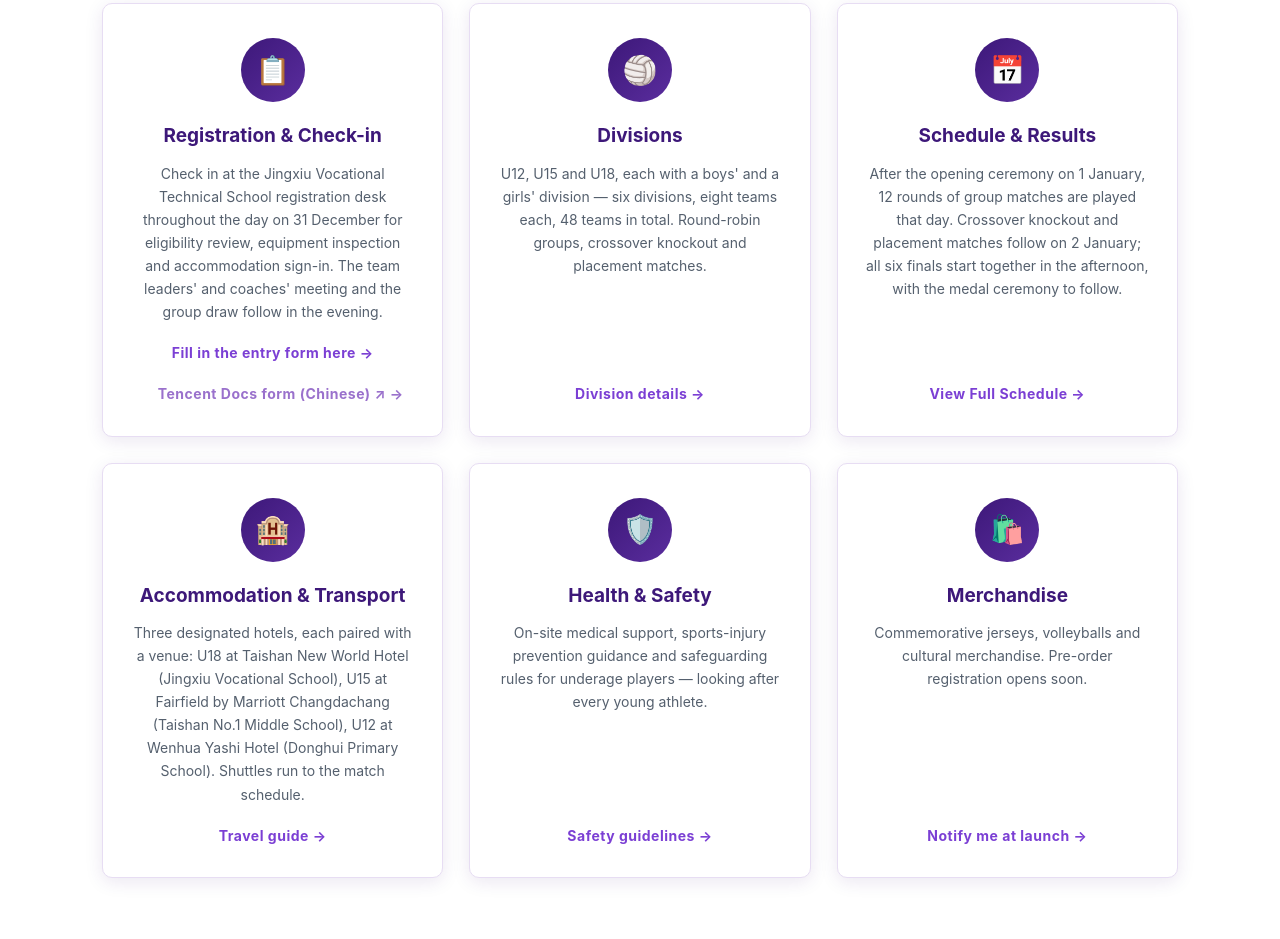
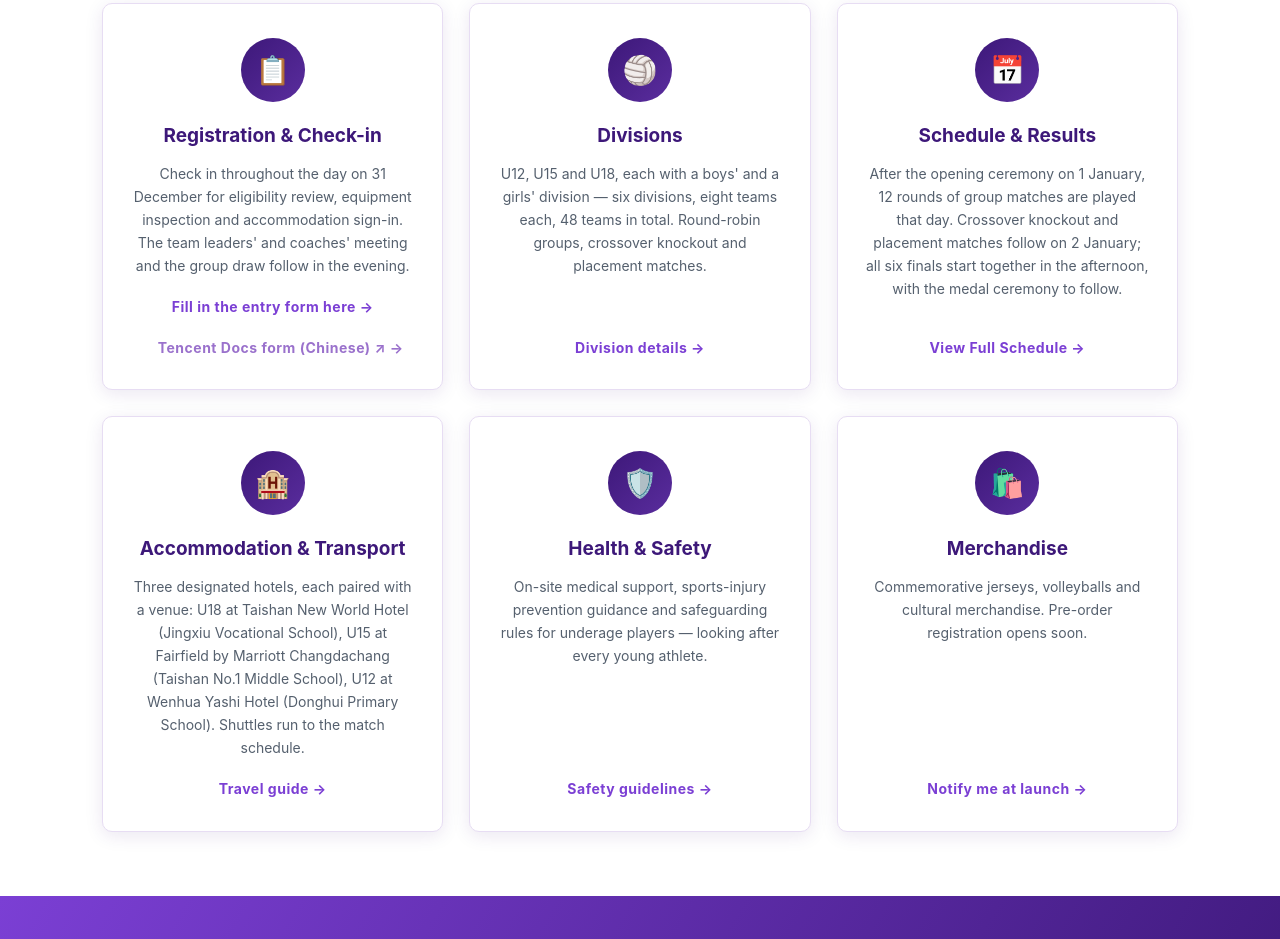
Before and after one commit to Maklive/yuedong-volleyball, a plain HTML site: page en/index.html in a window 1280 px wide. Shown: the part 1262-2201 px from the top of the page. Drawn offline with Linux system fonts and the light colour scheme.

Commit message:
报名与签到卡片去掉报到具体地点（与总日程待定保持一致）

```diff
--- a/en/index.html
+++ b/en/index.html
@@ -312,7 +312,7 @@ footer { background: var(--purple); color: #d9c8f0; margin-top: 0; }
       <div class="card">
         <div class="icon">📋</div>
         <h3>Registration & Check-in</h3>
-        <p>Check in at the Jingxiu Vocational Technical School registration desk throughout the day on 31 December for eligibility review, equipment inspection and accommodation sign-in. The team leaders' and coaches' meeting and the group draw follow in the evening.</p>
+        <p>Check in throughout the day on 31 December for eligibility review, equipment inspection and accommodation sign-in. The team leaders' and coaches' meeting and the group draw follow in the evening.</p>
         <a class="more" href="register.html">Fill in the entry form here</a>
         <a class="more" href="https://docs.qq.com/form/page/DSFptTXJuUnpxWUtZ" target="_blank" rel="noopener" style="margin-left:16px;color:var(--lilac)">Tencent Docs form (Chinese) ↗</a>
       </div>
```
Also changed, not shown: index.html (+1 -1 lines).
